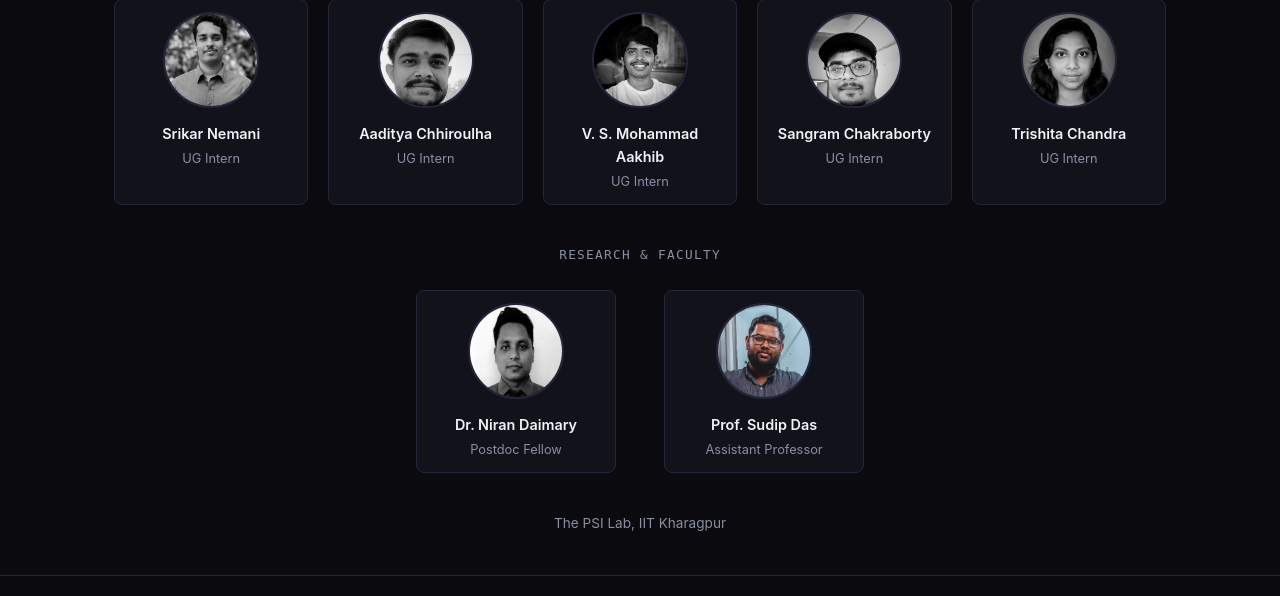
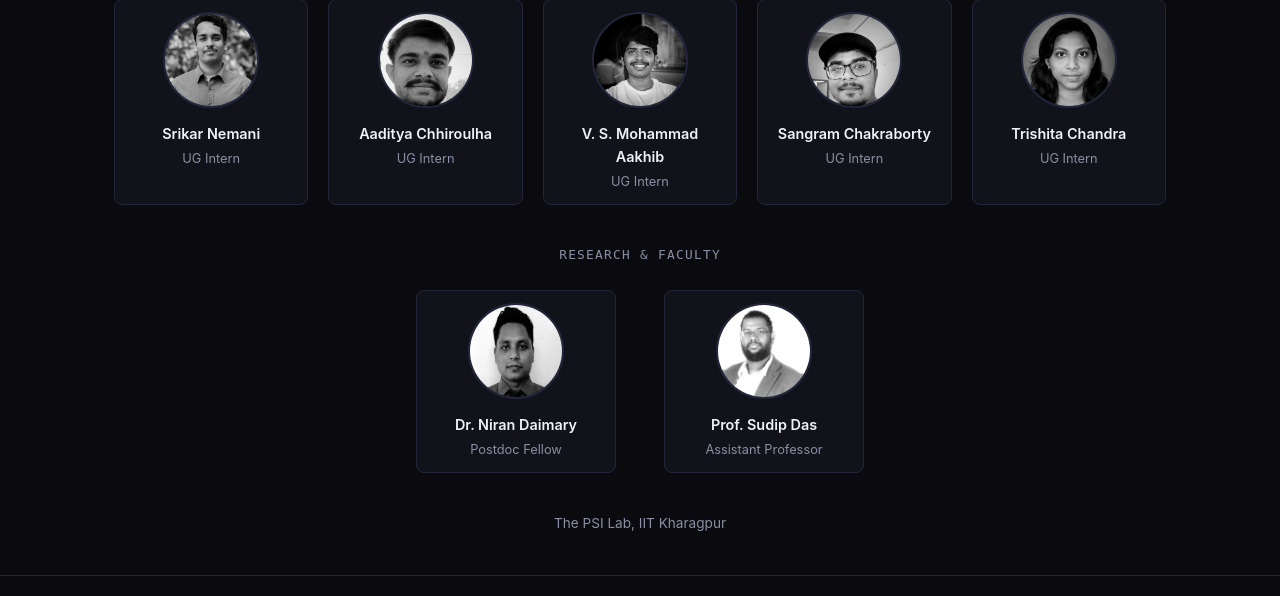
Before and after one commit to The-PSI-Lab/samavesh, a Flask app: page /team in a window 1280 px wide. Shown: the part 349-945 px from the top of the page. Run offline with Flask 3, Linux system fonts and the light colour scheme.

Commit message:
Update Prof. Sudip Das photo

```diff
--- a/templates/team.html
+++ b/templates/team.html
@@ -56,7 +56,7 @@
         </div>
         <div class="team-card team-card--lead">
           <div class="team-avatar">
-            <img src="{{ url_for('static', filename='images/sudip-das.png') }}" alt="Prof. Sudip Das" class="team-photo--sudip">
+            <img src="{{ url_for('static', filename='images/sudip-das.jpg') }}" alt="Prof. Sudip Das" class="team-photo--sudip">
           </div>
           <h3>Prof. Sudip Das</h3>
           <p>Assistant Professor</p>
```
Also changed, not shown: static/images/sudip-das.jpg (added).
